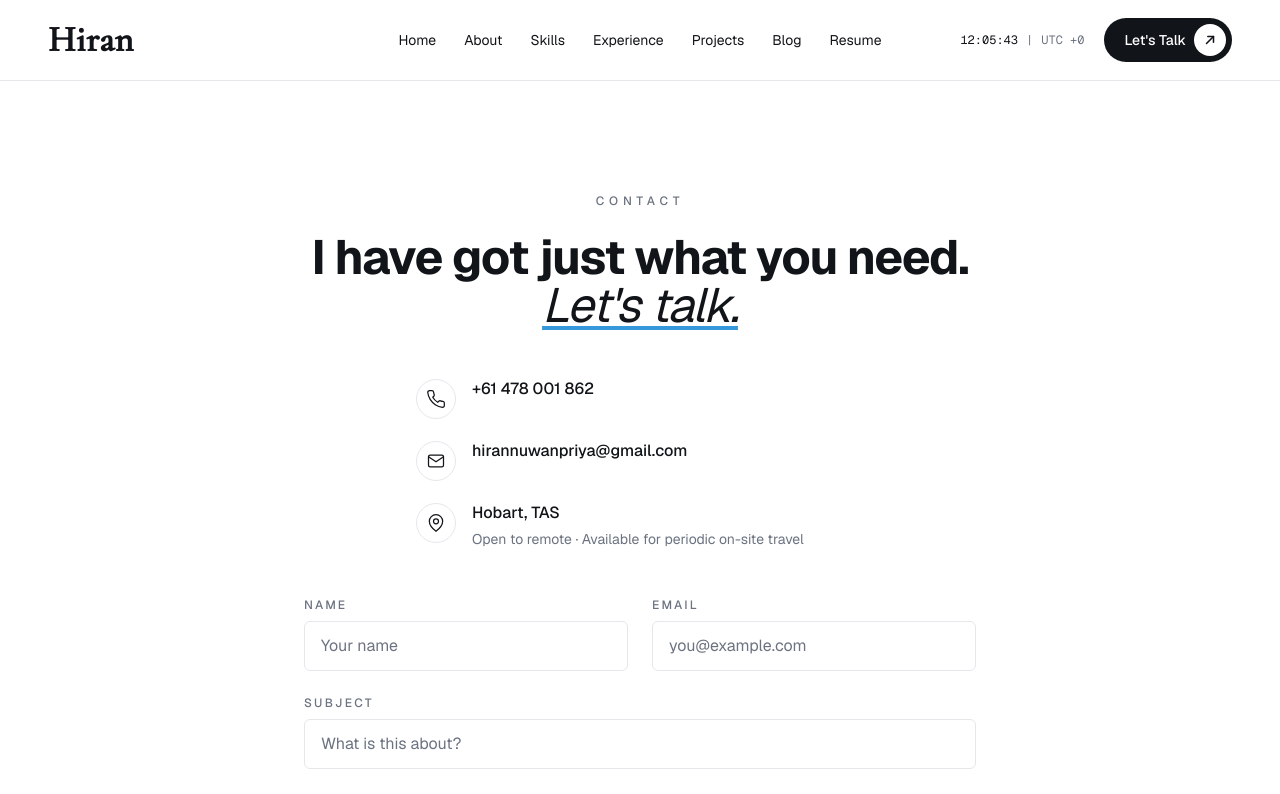
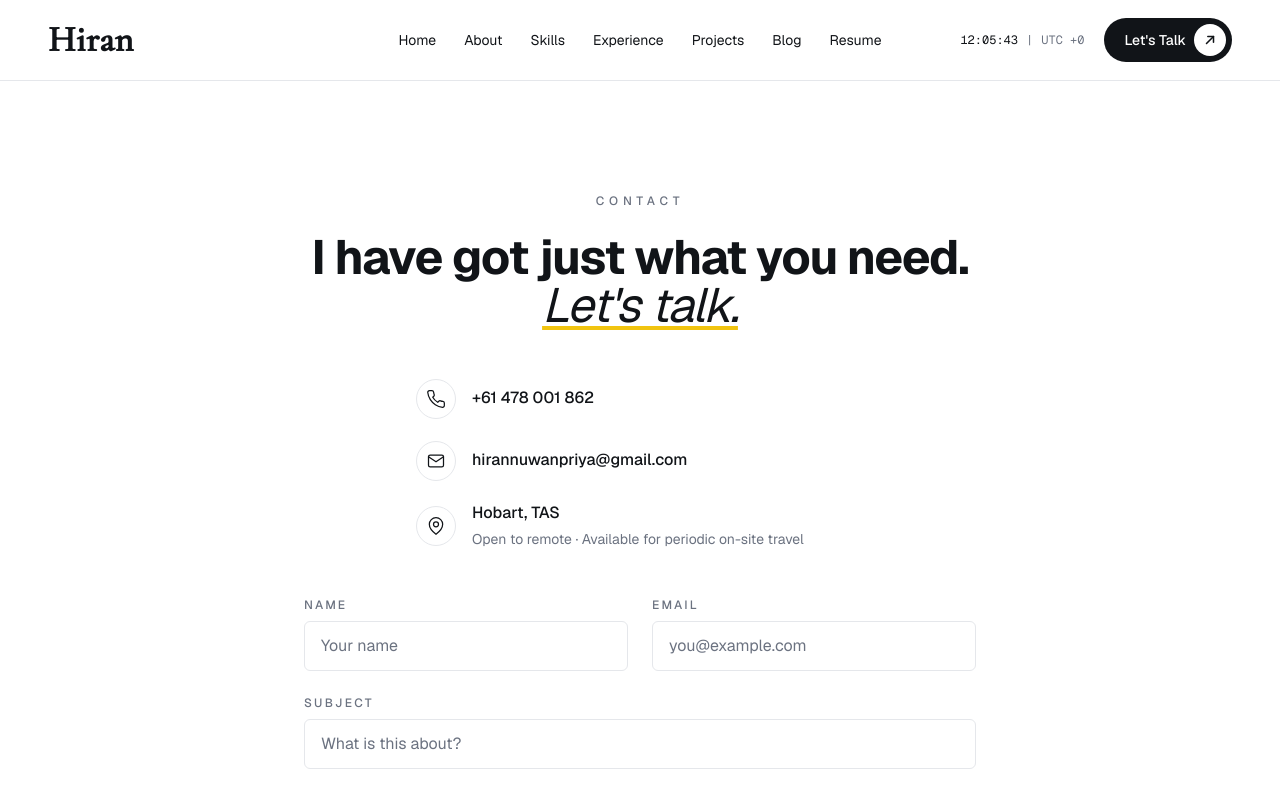
Before and after one commit to Hirannuwanpriya/portfolio1O1, a Next.js app: page /contact in a window 1280 px wide. Shown: the top 794 px of the page. Built offline with nearby package versions, Linux system fonts and the light colour scheme.

Commit message:
update contact form UI

```diff
--- a/app/contact/page.tsx
+++ b/app/contact/page.tsx
@@ -42,7 +42,7 @@ export default function ContactPage() {
           </p>
           <h1 className="mt-6 text-center text-4xl font-bold tracking-tight text-[var(--color-text-primary)] md:text-5xl">
             I have got just what you need.{" "}
-            <em className="inline-block font-[var(--font-serif)] font-normal italic underline decoration-[var(--color-accent-blue)] underline-offset-4">
+            <em className="inline-block font-[var(--font-serif)] font-normal italic underline decoration-[var(--color-accent-yellow)] underline-offset-4">
               Let&apos;s talk.
             </em>
           </h1>
--- a/components/features/contact/ContactDetailsList.tsx
+++ b/components/features/contact/ContactDetailsList.tsx
@@ -98,7 +98,7 @@ export default function ContactDetailsList({
       aria-label="Contact details"
     >
       {rows.map((row) => (
-        <li key={row.key} className="flex items-start gap-4">
+        <li key={row.key} className="flex items-center gap-4">
           <span
             aria-hidden="true"
             className="mt-0.5 inline-flex h-10 w-10 flex-none items-center justify-center rounded-full border border-[var(--color-border)] bg-white text-[var(--color-text-primary)]"
--- a/components/features/home/Hero/Hero.tsx
+++ b/components/features/home/Hero/Hero.tsx
@@ -32,7 +32,7 @@ export default function Hero() {
               Full Stack Engineer
             </em>{" "}
 
-            <span className="inline-block font-normal whitespace-nowrap text-[clamp(2rem,2.5vw,3rem)]">
+            <span className="inline-block font-normal whitespace-nowrap text-[clamp(2rem,2.5vw,3rem)] mt-2">
               based in{" "} <em className="font-serif">Hobart</em>,&nbsp;
                 <Image
                   src="/au.svg"
```
